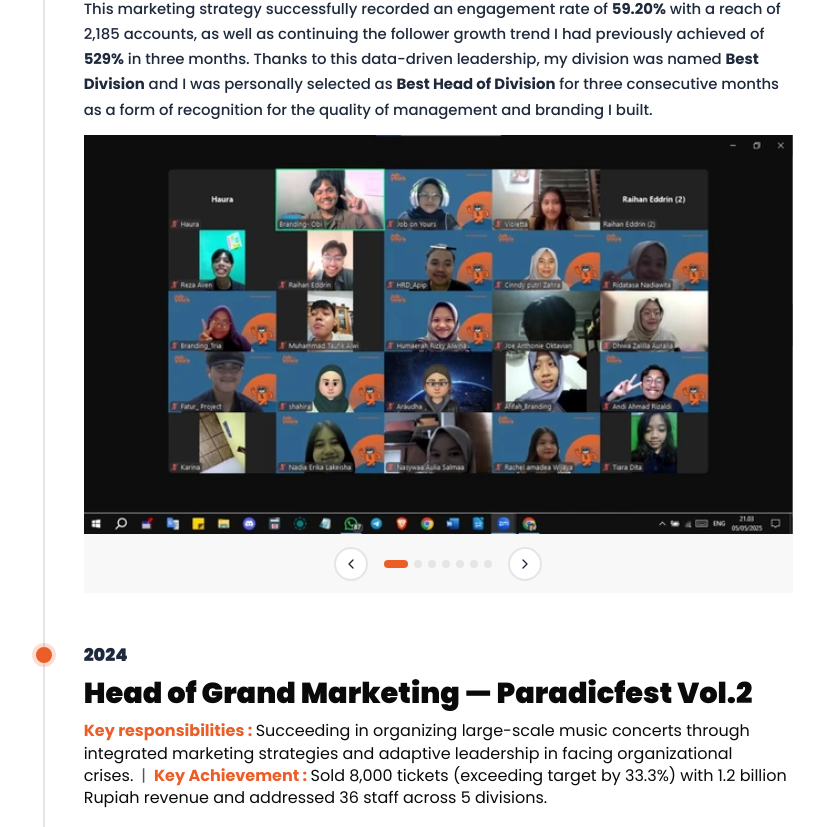
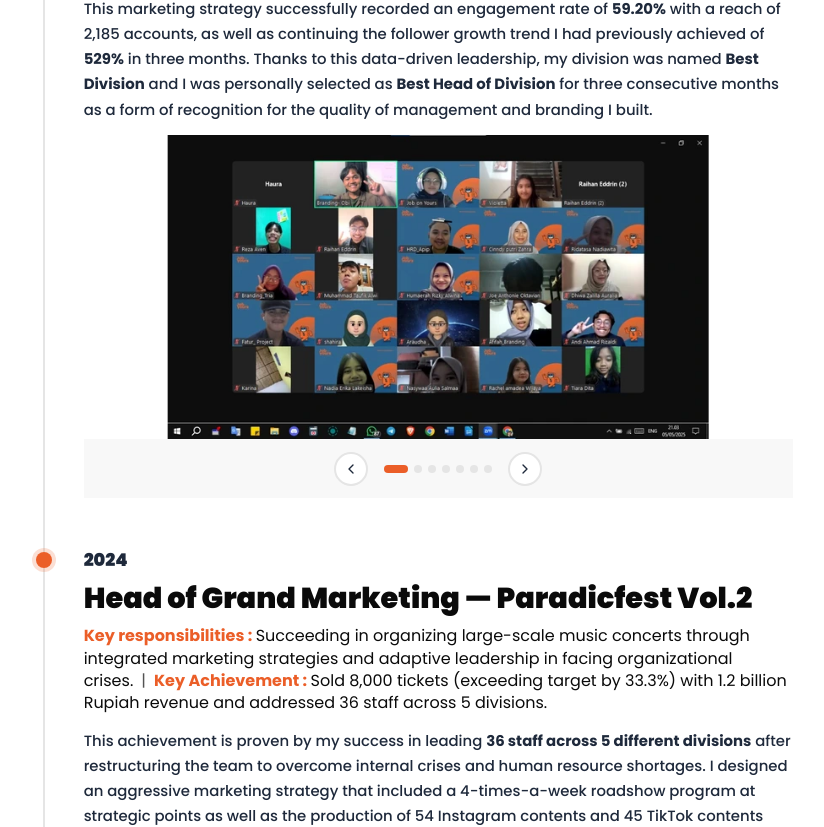
Before and after one commit to Albydabi24/Muhammad-Qolbi-Portfolio, a React (Vite) app: page / in a window 1280 px wide. Shown: the part 2819-3646 px from the top of the page, without its empty margins (447-1271 px from the left). Built offline with nearby package versions, Linux system fonts and the light colour scheme.

Commit message:
Fix ToT date to Sep 2025 and adjust carousel aspect ratio

```diff
--- a/src/App.css
+++ b/src/App.css
@@ -876,7 +876,7 @@ ul {
 .carousel-viewport {
     overflow: hidden;
     width: 100%;
-    aspect-ratio: 16 / 9;
+    aspect-ratio: 21 / 9;
 }
 
 .carousel-track {
--- a/src/locales/en.json
+++ b/src/locales/en.json
@@ -325,7 +325,7 @@
             },
             "tot": {
                 "title": "Event Operator — Training of Trainers (TOT) Rumah Energi",
-                "period": "Aug 2025",
+                "period": "Sep 2025",
                 "key_responsibilities": "Guaranteeing the success of technical event execution to strengthen organizational credibility in the eyes of stakeholders.",
                 "key_achievement": "Achieved 100% technical smoothness rate in the Training of Trainer (ToT) agenda.",
                 "desc": [
--- a/src/locales/id.json
+++ b/src/locales/id.json
@@ -325,7 +325,7 @@
             },
             "tot": {
                 "title": "Operator Acara — Training of Trainers (TOT) Rumah Energi",
-                "period": "Agu 2025",
+                "period": "Sep 2025",
                 "key_responsibilities": "Menjamin keberhasilan eksekusi teknis acara untuk memperkuat kredibilitas organisasi di mata pemangku kepentingan.",
                 "key_achievement": "Mencapai 100% tingkat kelancaran teknis pada agenda Training of Trainer (ToT).",
                 "desc": [
```
Also changed, not shown: 1 other file (tests, documents, lock files or other folders).
